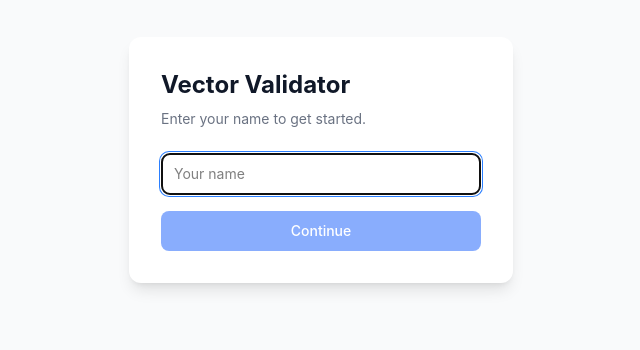
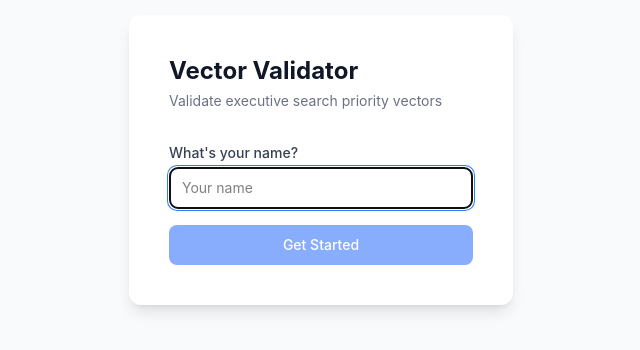
Before and after one commit to Navedphysicist/Vector-Validator, a React (Vite) app in the folder frontend/: page / in a window 1280 px wide. Shown: the part 240-590 px from the top of the page, without its empty margins (319-959 px from the left). Built offline with nearby package versions, Linux system fonts and the light colour scheme.

Commit message:
feat: polish login screen with tagline and label

```diff
--- a/frontend/src/App.tsx
+++ b/frontend/src/App.tsx
@@ -116,9 +116,10 @@ function App() {
   if (showNamePrompt) {
     return (
       <div className="min-h-screen flex items-center justify-center bg-gray-50">
-        <form onSubmit={handleNameSubmit} className="bg-white rounded-xl shadow-lg p-8 w-full max-w-sm">
-          <h1 className="text-2xl font-bold text-gray-900 mb-2">Vector Validator</h1>
-          <p className="text-sm text-gray-500 mb-6">Enter your name to get started.</p>
+        <form onSubmit={handleNameSubmit} className="bg-white rounded-xl shadow-lg p-10 w-full max-w-sm">
+          <h1 className="text-2xl font-bold text-gray-900 mb-1">Vector Validator</h1>
+          <p className="text-sm text-gray-500 mb-8">Validate executive search priority vectors</p>
+          <label className="block text-sm font-medium text-gray-700 mb-1">What's your name?</label>
           <input
             type="text"
             value={userName}
@@ -132,7 +133,7 @@ function App() {
             disabled={!userName.trim()}
             className="w-full bg-blue-600 text-white rounded-lg py-2.5 text-sm font-medium hover:bg-blue-700 disabled:opacity-50"
           >
-            Continue
+            Get Started
           </button>
         </form>
       </div>
```
